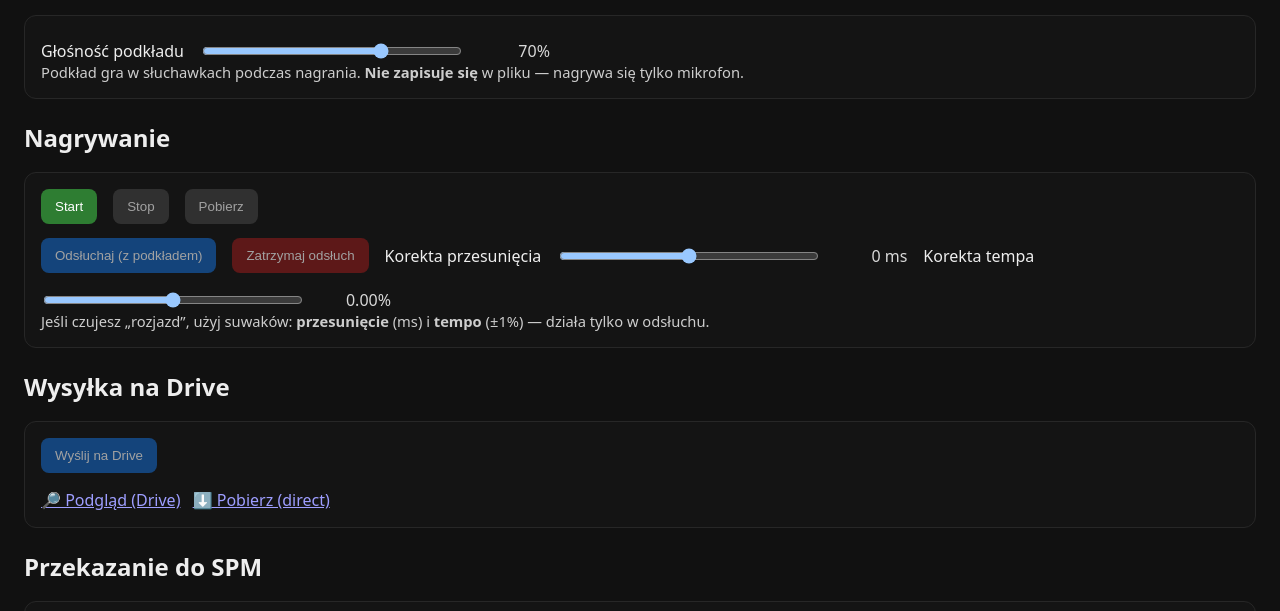
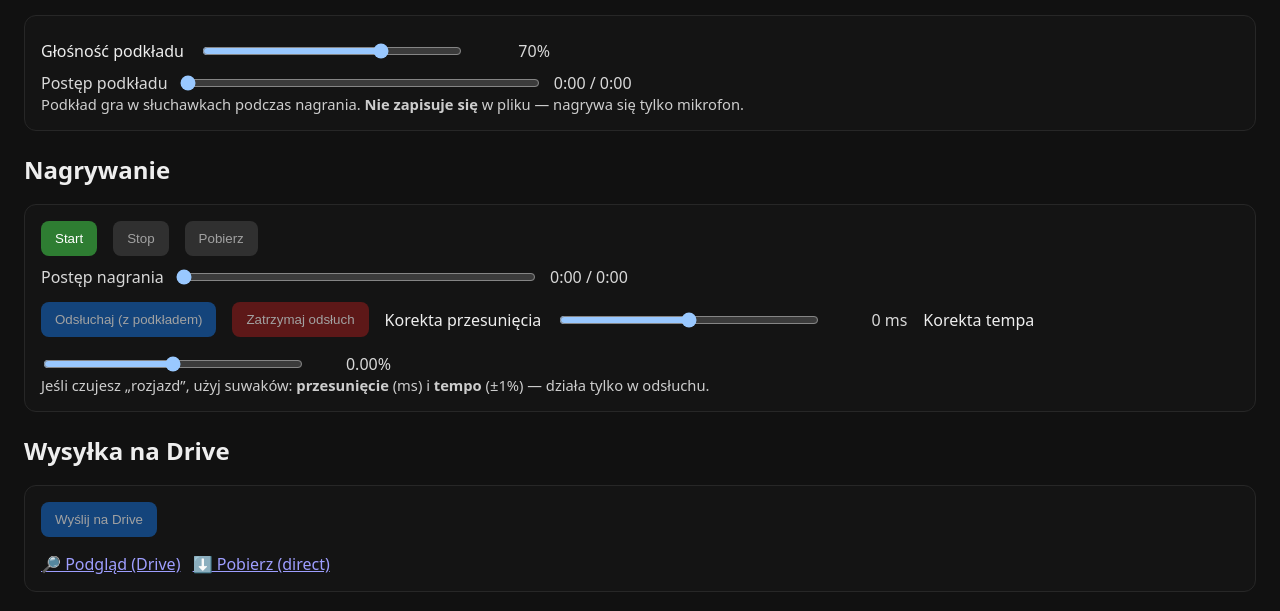
Before and after one commit to Jacek1313/popup-spm, a plain HTML site: page index.html in a window 1280 px wide. Shown: the part 125-736 px from the top of the page. Drawn offline with Linux system fonts and the light colour scheme.

Commit message:
Dodany pasek postęu

```diff
--- a/index.html
+++ b/index.html
@@ -3,7 +3,7 @@
 <head>
   <meta charset="utf-8" />
   <meta name="viewport" content="width=device-width,initial-scale=1" />
-  <title>SPM — nagrywanie (podkład z pola #podkladUrl)</title>
+  <title>SPM — nagrywanie (paski postępu, podkład z #podkladUrl)</title>
   <style>
     :root { color-scheme: dark; }
     body { font-family: system-ui, Arial, sans-serif; margin: 24px; background:#111; color:#eee; }
@@ -21,8 +21,11 @@
     .note{ opacity:.85; font-size:.92rem; }
     .val{ display:inline-block; min-width:70px; text-align:right; opacity:.9; }
     .inline-controls{ display:flex; gap:16px; align-items:center; flex-wrap:wrap; }
-    /* ukrywa natywne UI <audio> — sterujemy przyciskami globalnymi */
-    .hidden-audio { display:none; }
+    .hidden-audio { display:none; } /* chowamy natywne UI playerów */
+    .progress-row{ display:flex; align-items:center; gap:10px; flex-wrap:wrap; margin-top:10px; }
+    .progress-row label{ min-width:120px; opacity:.9; }
+    .progress-row input[type="range"]{ width: 360px; }
+    .time{ font-variant-tabular-nums: tabular-nums; opacity:.9; min-width:80px; text-align:right; }
   </style>
 </head>
 <body>
@@ -36,8 +39,17 @@
       <input id="trackVol" type="range" min="0" max="1" step="0.01" value="0.7" />
       <span id="trackVolVal" class="val">70%</span>
     </div>
+
+    <!-- PASEK POSTĘPU PODKŁADU -->
+    <div class="progress-row">
+      <label for="backingSeek">Postęp podkładu</label>
+      <input id="backingSeek" type="range" min="0" max="0" step="0.01" value="0" />
+      <span id="backingTime" class="time">0:00 / 0:00</span>
+    </div>
+
     <!-- ukryty element audio -->
     <audio id="backing" preload="auto" class="hidden-audio"></audio>
+
     <div class="note">Podkład gra w słuchawkach podczas nagrania. <b>Nie zapisuje się</b> w pliku — nagrywa się tylko mikrofon.</div>
   </div>
 
@@ -49,6 +61,14 @@
       <button id="btnStop" class="secondary" disabled>Stop</button>
       <button id="btnDownload" class="secondary" disabled>Pobierz</button>
     </div>
+
+    <!-- PASEK POSTĘPU NAGRANIA -->
+    <div class="progress-row">
+      <label for="playerSeek">Postęp nagrania</label>
+      <input id="playerSeek" type="range" min="0" max="0" step="0.01" value="0" />
+      <span id="playerTime" class="time">0:00 / 0:00</span>
+    </div>
+
     <!-- ukryty player nagrania -->
     <audio id="player" class="hidden-audio"></audio>
 
@@ -103,7 +123,11 @@ let fileName = '', mimeType = 'audio/webm';
 let lastToken = '';
 const backing = document.getElementById('backing');
 const player  = document.getElementById('player');
-let offsetMs = 0, tempoPct = 0, resyncTimer = null;
+const backingSeek = document.getElementById('backingSeek');
+const playerSeek  = document.getElementById('playerSeek');
+const backingTime = document.getElementById('backingTime');
+const playerTime  = document.getElementById('playerTime');
+let offsetMs = 0, tempoPct = 0, resyncTimer = null, rafId = null, isAuditioning = false;
 
 /* ========= UTIL ========= */
 const $ = (id)=>document.getElementById(id);
@@ -112,9 +136,10 @@ function ts(){ return new Date().toISOString().replace(/[:.]/g,'-'); }
 function sanitize(s){ return (s||'').trim().replace(/\s+/g,'_').replace(/[^\w\-\.]+/g,''); }
 function blobToBase64(blob){ return new Promise((res,rej)=>{ const fr=new FileReader(); fr.onload=()=>res(fr.result.split(',')[1]); fr.onerror=rej; fr.readAsDataURL(blob); }); }
 function parseQ(){ try{ const q=new URLSearchParams(location.search).get('q'); return q?JSON.parse(decodeURIComponent(q)) : {}; }catch(_){ return {}; } }
-// Base64 bezpieczne dla UTF-8:
 function b64u(str){ return btoa(unescape(encodeURIComponent(str))); }
 function ub64(b64){ return decodeURIComponent(escape(atob(b64))); }
+function fmt(t){ if(!isFinite(t)||t<0) t=0; const m=Math.floor(t/60), s=Math.floor(t%60); return `${m}:${String(s).padStart(2,'0')}`; }
+function clamp(v,min,max){ return Math.min(max, Math.max(min, v)); }
 
 /* ========= INICJALIZACJA (prefill) ========= */
 let student = { imie:'', nazwisko:'', email:'', miejscowosc:'', tytul:'' };
@@ -124,9 +149,46 @@ let student = { imie:'', nazwisko:'', email:'', miejscowosc:'', tytul:'' };
     imie: q.imie || '', nazwisko: q.nazwisko || '', email: q.email || '',
     miejscowosc: q.miejscowosc || '', tytul: q.tytul || ''
   };
-  // podkład — wyłącznie z q.trackUrl (czyli z #podkladUrl na stronie)
   if (q.trackUrl) { backing.src = q.trackUrl; backing.load(); log('Podkład ustawiony z WIX (#podkladUrl).'); }
 })();
+
+/* ========= PROGRESS BARY: aktualizacja i przewijanie ========= */
+function refreshProgress(){
+  // backing
+  const bd = isFinite(backing.duration) ? backing.duration : 0;
+  const bc = isFinite(backing.currentTime) ? backing.currentTime : 0;
+  backingSeek.max = bd || 0;
+  if (document.activeElement !== backingSeek) backingSeek.value = bc;
+  backingTime.textContent = `${fmt(bc)} / ${fmt(bd)}`;
+
+  // player
+  const pd = isFinite(player.duration) ? player.duration : (durationMs? durationMs/1000 : 0);
+  const pc = isFinite(player.currentTime) ? player.currentTime : 0;
+  playerSeek.max = pd || 0;
+  if (document.activeElement !== playerSeek) playerSeek.value = pc;
+  playerTime.textContent = `${fmt(pc)} / ${fmt(pd)}`;
+
+  rafId = requestAnimationFrame(refreshProgress);
+}
+rafId = requestAnimationFrame(refreshProgress);
+
+// przewijanie nagrania — master (utrzymuje sync z podkładem)
+playerSeek.addEventListener('input', ()=>{
+  const pd = isFinite(player.duration) ? player.duration : 0;
+  const t = clamp(parseFloat(playerSeek.value)||0, 0, pd||1e9);
+  player.currentTime = t;
+  if (isAuditioning) resyncBackingToPlayer();
+});
+
+// przewijanie podkładu — liczone względem offsetu; steruje playerem (żeby utrzymać sync)
+backingSeek.addEventListener('input', ()=>{
+  const bd = isFinite(backing.duration) ? backing.duration : 0;
+  const bt = clamp(parseFloat(backingSeek.value)||0, 0, bd||1e9);
+  // wylicz czas playera tak, by backing = player + offset
+  const targetPlayer = clamp(bt - offsetMs/1000, 0, (isFinite(player.duration)?player.duration:1e9));
+  player.currentTime = targetPlayer;
+  if (isAuditioning) resyncBackingToPlayer();
+});
 
 /* ========= PODKŁAD: głośność / tempo ========= */
 $('trackVol').addEventListener('input', e=>{
@@ -204,7 +266,7 @@ $('btnAudition').onclick = ()=>{
   if (!recordedBlob || !backing.src) { alert('Brak nagrania lub podkładu.'); return; }
   resyncBackingToPlayer();
   safePlay(backing); safePlay(player);
-  setAuditionButtons(true);
+  setAuditionButtons(true); isAuditioning = true;
   startAutoResync();
 };
 
@@ -219,7 +281,7 @@ function stopAudition(){
   try{ player.pause(); }catch(_){}
   try{ backing.pause(); }catch(_){}
   stopAutoResync();
-  setAuditionButtons(false);
+  setAuditionButtons(false); isAuditioning = false;
 }
 function setAuditionButtons(running){
   $('btnAudition').disabled = running;
@@ -273,8 +335,7 @@ $('btnUpload').onclick = async ()=>{
       durationMs, fileId: j.fileId, viewLink: j.viewLink, downloadLink: j.downloadLink,
       fileName, mimeType
     };
-    // UTF-8 safe Base64:
-    lastToken = 'SPM:' + b64u(JSON.stringify(meta));
+    lastToken = 'SPM:' + b64u(JSON.stringify(meta)); // UTF-8 safe
     $('sendToSpmBtn').disabled = false;
     $('copyTokenBtn').disabled = false;
   }catch(e){
```
